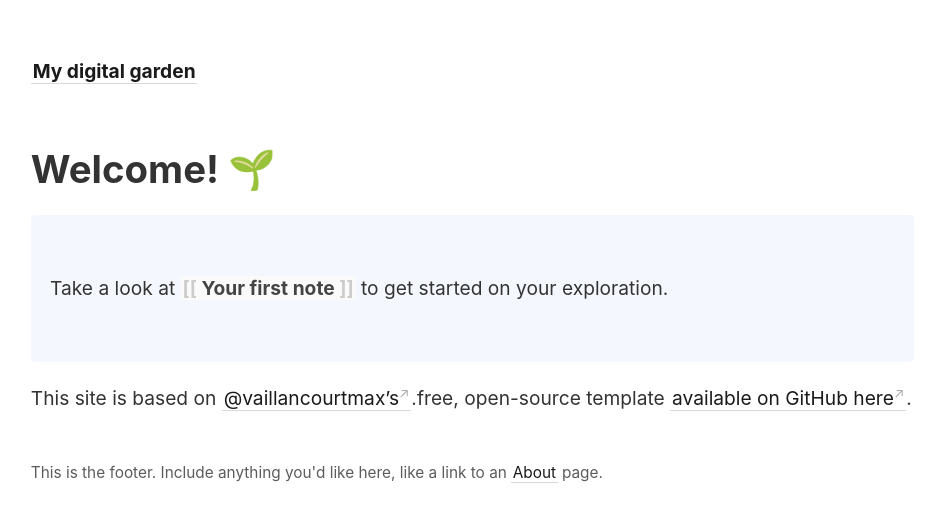
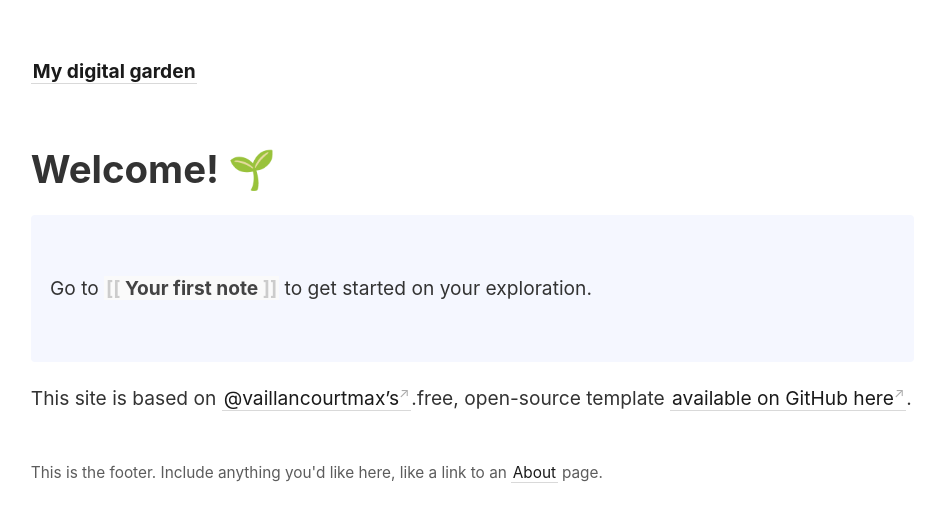
Before and after one commit to HStewart23/first-digital-garden-, a Jekyll site: the page built from _pages/index.md, in a window 1280 px wide. Shown: the top 522 px of the page, without its empty margins (46-987 px from the left). Built offline with Jekyll 4.4.1, drawn with Linux system fonts in a browser that asks for light colours.

Commit message:
tidying up homepage

```diff
--- a/_pages/index.md
+++ b/_pages/index.md
@@ -8,7 +8,7 @@ permalink: /
 # Welcome! 🌱
 
 <p style="padding: 3em 1em; background: #f5f7ff; border-radius: 4px;">
-  Take a look at <span style="font-weight: bold">[[Your first note]]</span> to get started on your exploration.
+  Go to <span style="font-weight: bold">[[Your first note]]</span> to get started on your exploration.
 </p>
 
 This site is based on [@vaillancourtmax's](https://twitter.com/vaillancourtmax).free, open-source template [available on GitHub here](https://github.com/maximevaillancourt/digital-garden-jekyll-template).
```
